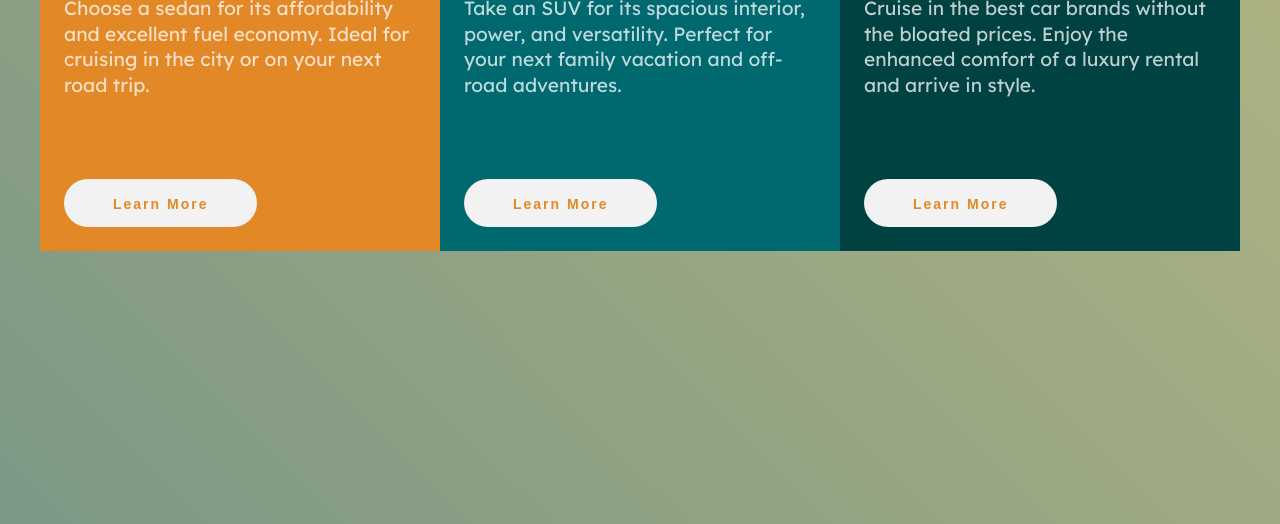
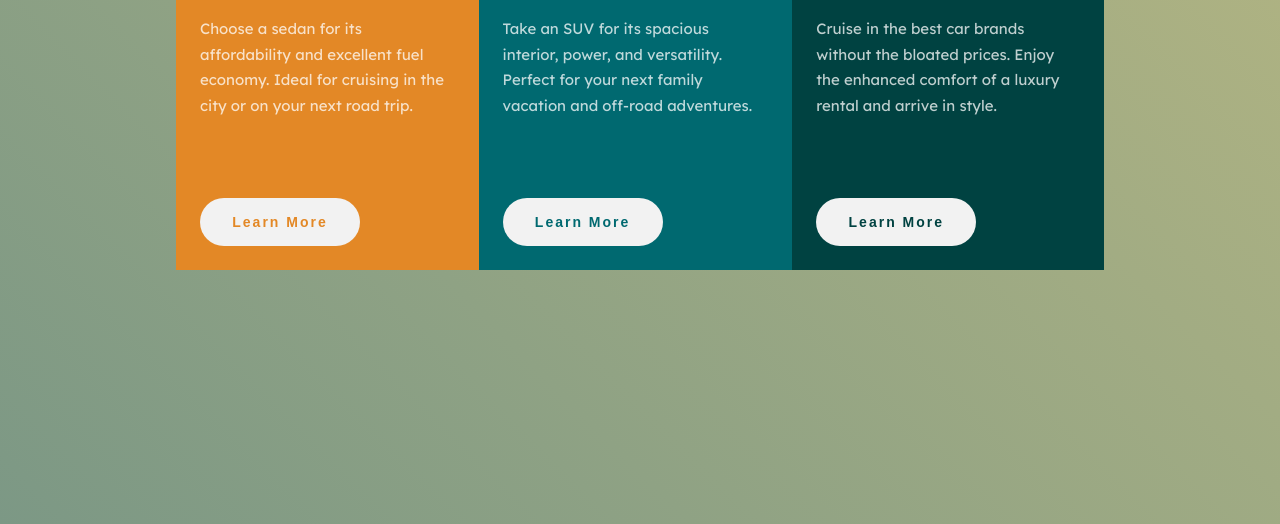
Before and after one commit to TalhaDemirtas/3-column-preview-card-component-main, a plain HTML site: page index.html in a window 1280 px wide. Shown: the part 276-800 px from the top of the page. Drawn offline with Linux system fonts and the light colour scheme.

Commit message:
feat: fixed some sh*t

```diff
--- a/style.css
+++ b/style.css
@@ -1,5 +1,4 @@
-@import url('https://fonts.googleapis.com/css2?family=Lexend+Deca&display=swap');
-@import url('https://fonts.googleapis.com/css2?family=Big+Shoulders+Display&display=swap');
+@import url('https://fonts.googleapis.com/css2?family=Big+Shoulders+Display&family=Lexend+Deca&display=swap');
 
 :root {
   --bright-orange: hsl(31, 77%, 52%);
@@ -15,40 +14,38 @@
   box-sizing: border-box;
 }
 
+html, body {
+  width: 100%;
+  height: 100%;
+}
+
 body {
-  margin: 0;
-  padding: 48px 0;
   font-family: 'Lexend Deca', sans-serif;
-  font-size: 1.2rem;
-  line-height: 1.6rem;
+  font-size: 15px;
   background-image: linear-gradient(45deg, #7c9885, #b5b682);
-  min-height: 100vh;
 }
 
 .articles {
-  display: grid;
-  max-width: 1200px;
+  padding: 48px;
+  display: flex;
+  flex-direction: column;
+  align-items: center;
+  justify-content: center;
+  max-width: 1024px;
   margin-inline: auto;
-  grid-template-columns: repeat(auto-fill, minmax(320px, 1fr));
 }
 
-article {
-  box-shadow: none;
-  transform-origin: center;
-  transition: all 0.4s ease-in-out;
-  overflow: hidden;
+@media screen and (min-width:375px) {
+  .articles {
+    flex-direction: row;
+  }
 }
 
-.sedan {
-  background-color: var(--bright-orange);
-}
+.sedan
 
-.suv {
-  background-color: var(--dark-cyan);
-}
-
-.luxury {
-  background-color: var(--very-dark-cyan);
+article {
+  width: 80vw;
+  height: 85vh;
 }
 
 .learn-button {
@@ -64,22 +61,41 @@ article {
   white-space: normal;
   font-weight: 700;
   text-align: center;
-  padding: 17px 48px;
   color: var(--bright-orange);
   background-color: var(--very-light-gray);
   height: 48px;
   margin-top: 5rem;
 }
 
+.learn-button:hover {
+  background-color: transparent;
+  color: var(--transparent-white) !important;
+  border: 1px solid var(--transparent-white);
+}
+
+.sedan {
+  background-color: var(--bright-orange);
+}
+
+.suv {
+  background-color: var(--dark-cyan);
+}
+
+.suv .learn-button {
+  color: var(--dark-cyan);
+}
+
+.luxury {
+  background-color: var(--very-dark-cyan);
+}
+
+.luxury .learn-button {
+  color: var(--very-dark-cyan);
+}
+
 figure {
   margin: 2rem;
   padding: 1rem;
-}
-
-article img {
-  transform-origin: center;
-  transform: scale(var(--img-scale));
-  transition: transform 0.4s ease-in-out;
 }
 
 article h2 {
@@ -95,6 +111,7 @@ article h2 {
 article p {
   margin-top: 2rem;
   color: var(--transparent-white);
+  line-height: 1.6rem;
 }
 
 .article-body {
```
Also changed, not shown: index.html (line endings or trailing spaces).
